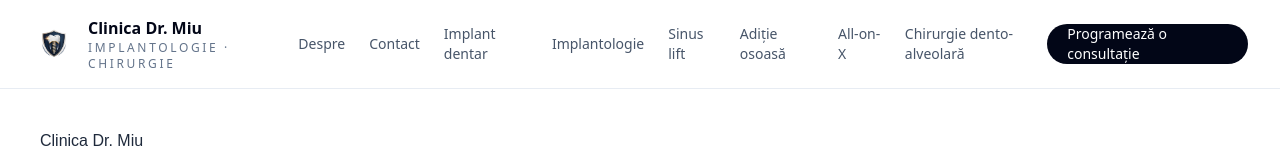
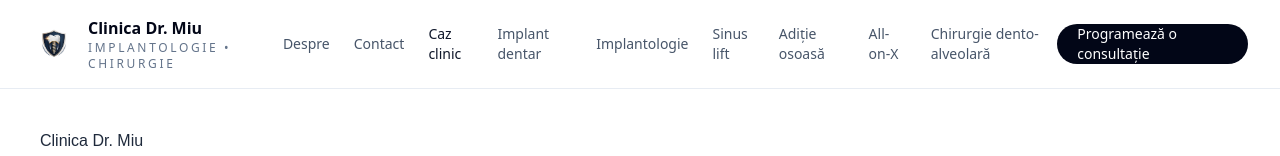
Before and after one commit to trezpka/clinica-dr-miu-clean, a Next.js app: page / in a window 1280 px wide. Shown: the top 156 px of the page. Built offline with nearby package versions, Linux system fonts and the light colour scheme.

Commit message:
Update site-header.tsx

```diff
--- a/components/site-header.tsx
+++ b/components/site-header.tsx
@@ -5,6 +5,8 @@ export function SiteHeader() {
   return (
     <header className="sticky top-0 z-50 border-b border-slate-200/80 bg-white/90 backdrop-blur">
       <div className="mx-auto flex max-w-7xl items-center justify-between px-6 py-4 lg:px-8">
+
+        {/* LOGO */}
         <Link href="/" className="flex items-center gap-3">
           <img
             src="/logo.png"
@@ -16,18 +18,36 @@ export function SiteHeader() {
               Clinica Dr. Miu
             </p>
             <p className="text-xs uppercase tracking-[0.22em] text-slate-500">
-              Implantologie · Chirurgie
+              Implantologie • Chirurgie
             </p>
           </div>
         </Link>
 
+        {/* NAVIGATION */}
         <nav className="hidden items-center gap-6 text-sm text-slate-600 xl:flex">
-          <Link href="/despre-dr-miu" className="transition hover:text-slate-950">
+          <Link
+            href="/despre-dr-miu"
+            className="transition hover:text-slate-950"
+          >
             Despre
           </Link>
-          <Link href="/contact" className="transition hover:text-slate-950">
+
+          <Link
+            href="/contact"
+            className="transition hover:text-slate-950"
+          >
             Contact
           </Link>
+
+          {/* 🔥 CAZ CLINIC - ADĂUGAT */}
+          <Link
+            href="/caz-clinic-fractura-incisiv-central"
+            className="font-medium text-slate-900 transition hover:text-slate-950"
+          >
+            Caz clinic
+          </Link>
+
+          {/* SERVICII DINAMICE */}
           {servicePages.map((item) => (
             <Link
               key={item.path}
@@ -39,6 +59,7 @@ export function SiteHeader() {
           ))}
         </nav>
 
+        {/* CTA BUTTON */}
         <Link
           href="/contact"
           className="inline-flex h-10 items-center justify-center rounded-full bg-slate-950 px-5 text-sm font-medium text-white transition hover:bg-slate-800"
```
